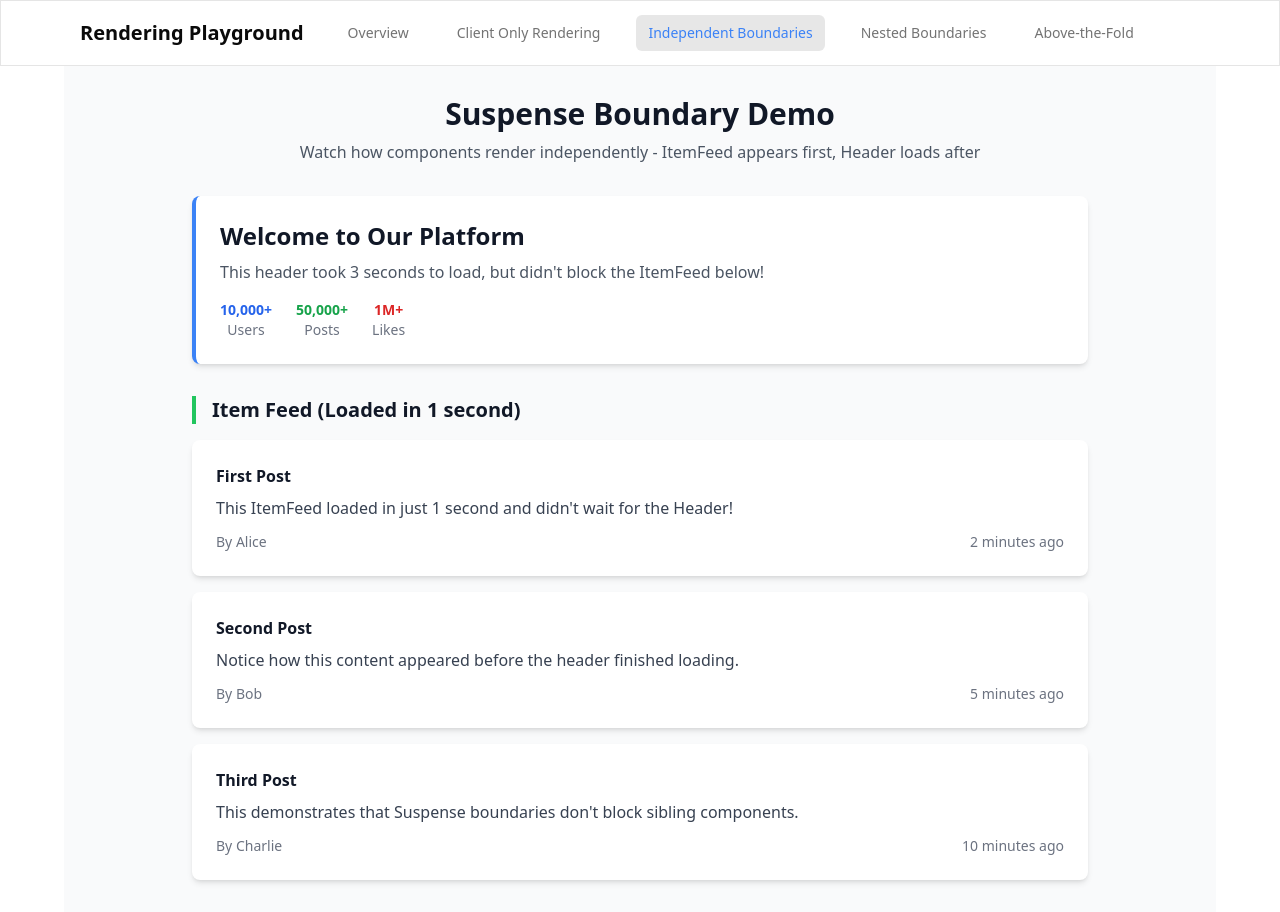
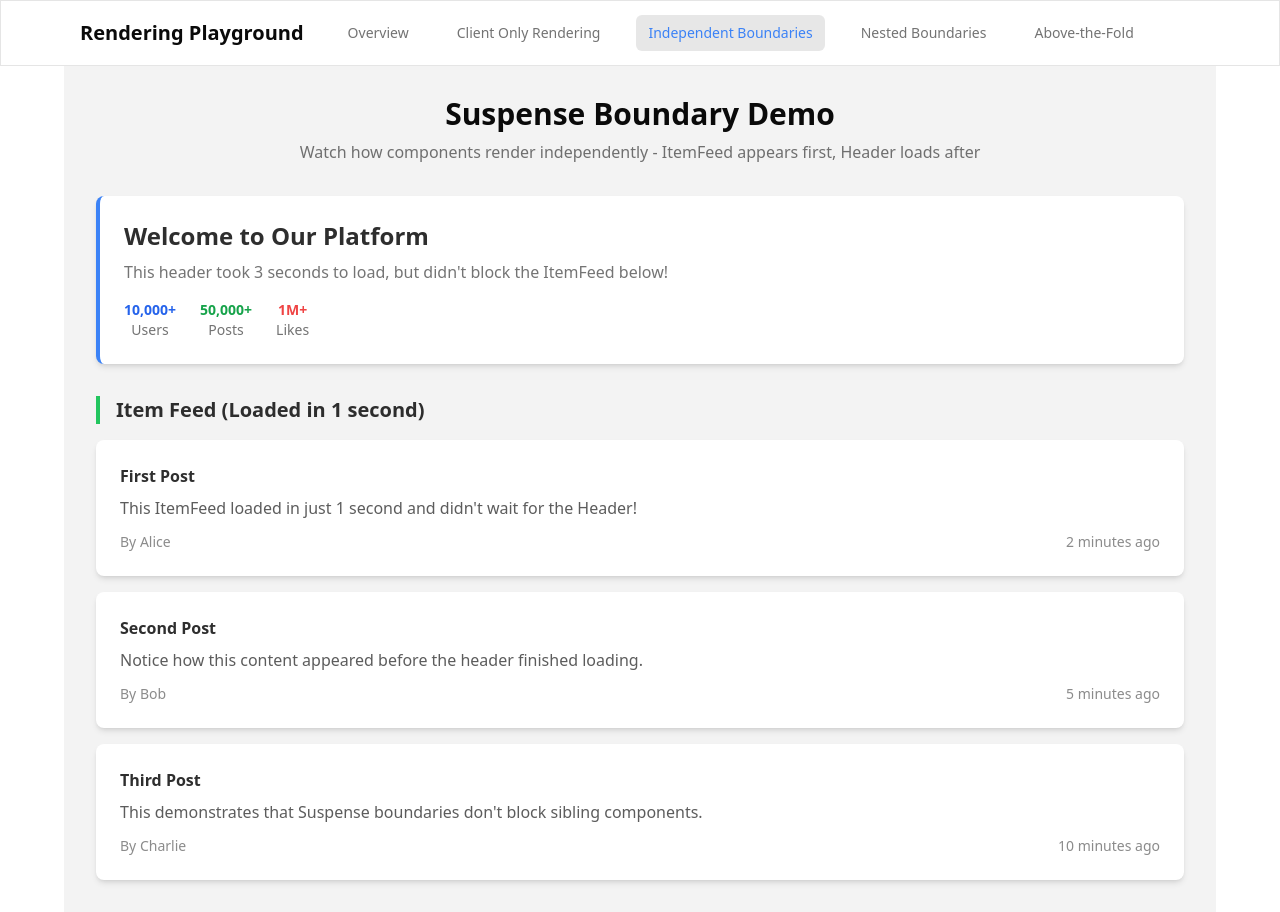
Before and after one commit to BraveHeart-tex/hydration-playground, a Next.js app: page /independent-suspense in a window 1280 px wide. Built offline with nearby package versions, Linux system fonts and the light colour scheme.

Commit message:
refactor: refactor independent suspense page styling

```diff
--- a/app/independent-suspense/page.tsx
+++ b/app/independent-suspense/page.tsx
@@ -6,13 +6,11 @@ import { Suspense } from 'react';
 
 export default function SuspensePage() {
   return (
-    <main className="min-h-screen bg-gray-50 p-8">
-      <div className="max-w-4xl mx-auto space-y-8">
+    <main className="min-h-screen bg-primary/5 p-8">
+      <div className="max-w-6xl mx-auto space-y-8">
         <div className="text-center mb-8">
-          <h1 className="text-3xl font-bold text-gray-900 mb-2">
-            Suspense Boundary Demo
-          </h1>
-          <p className="text-gray-600">
+          <h1 className="text-3xl font-bold mb-2">Suspense Boundary Demo</h1>
+          <p className="text-primary/60">
             Watch how components render independently - ItemFeed appears first,
             Header loads after
           </p>
--- a/components/Header.tsx
+++ b/components/Header.tsx
@@ -2,13 +2,13 @@
 async function getHeaderData() {
   await new Promise((resolve) => setTimeout(resolve, 3000));
   return {
-    title: "Welcome to Our Platform",
+    title: 'Welcome to Our Platform',
     subtitle:
       "This header took 3 seconds to load, but didn't block the ItemFeed below!",
     stats: {
-      users: "10,000+",
-      posts: "50,000+",
-      likes: "1M+",
+      users: '10,000+',
+      posts: '50,000+',
+      likes: '1M+',
     },
   };
 }
@@ -17,22 +17,22 @@ export default async function Header() {
   const data = await getHeaderData();
 
   return (
-    <header className="bg-white rounded-lg shadow-md p-6 border-l-4 border-blue-500">
-      <h2 className="text-2xl font-bold text-gray-900 mb-2">{data.title}</h2>
-      <p className="text-gray-600 mb-4">{data.subtitle}</p>
+    <header className="bg-background rounded-lg shadow-md p-6 border-l-4 border-blue-500">
+      <h2 className="text-2xl font-bold text-primary/90 mb-2">{data.title}</h2>
+      <p className="text-primary/60 mb-4">{data.subtitle}</p>
 
       <div className="flex gap-6 text-sm">
         <div className="text-center">
           <div className="font-bold text-blue-600">{data.stats.users}</div>
-          <div className="text-gray-500">Users</div>
+          <div className="text-muted-foreground">Users</div>
         </div>
         <div className="text-center">
           <div className="font-bold text-green-600">{data.stats.posts}</div>
-          <div className="text-gray-500">Posts</div>
+          <div className="text-muted-foreground">Posts</div>
         </div>
         <div className="text-center">
-          <div className="font-bold text-red-600">{data.stats.likes}</div>
-          <div className="text-gray-500">Likes</div>
+          <div className="font-bold text-destructive">{data.stats.likes}</div>
+          <div className="text-muted-foreground">Likes</div>
         </div>
       </div>
     </header>
--- a/components/ItemFeed.tsx
+++ b/components/ItemFeed.tsx
@@ -4,27 +4,27 @@ async function getFeedData() {
   return [
     {
       id: 1,
-      title: "First Post",
+      title: 'First Post',
       content:
         "This ItemFeed loaded in just 1 second and didn't wait for the Header!",
-      author: "Alice",
-      timestamp: "2 minutes ago",
+      author: 'Alice',
+      timestamp: '2 minutes ago',
     },
     {
       id: 2,
-      title: "Second Post",
+      title: 'Second Post',
       content:
-        "Notice how this content appeared before the header finished loading.",
-      author: "Bob",
-      timestamp: "5 minutes ago",
+        'Notice how this content appeared before the header finished loading.',
+      author: 'Bob',
+      timestamp: '5 minutes ago',
     },
     {
       id: 3,
-      title: "Third Post",
+      title: 'Third Post',
       content:
         "This demonstrates that Suspense boundaries don't block sibling components.",
-      author: "Charlie",
-      timestamp: "10 minutes ago",
+      author: 'Charlie',
+      timestamp: '10 minutes ago',
     },
   ];
 }
@@ -34,7 +34,7 @@ export default async function ItemFeed() {
 
   return (
     <section className="space-y-4">
-      <h3 className="text-xl font-semibold text-gray-900 border-l-4 border-green-500 pl-4">
+      <h3 className="text-xl font-semibold text-primary/90 border-l-4 border-green-500 pl-4">
         Item Feed (Loaded in 1 second)
       </h3>
 
@@ -42,11 +42,11 @@ export default async function ItemFeed() {
         {items.map((item) => (
           <article
             key={item.id}
-            className="bg-white rounded-lg shadow-md p-6 hover:shadow-lg transition-shadow"
+            className="bg-background rounded-lg shadow-md p-6 hover:shadow-lg transition-shadow"
           >
-            <h4 className="font-semibold text-gray-900 mb-2">{item.title}</h4>
-            <p className="text-gray-700 mb-3">{item.content}</p>
-            <div className="flex justify-between items-center text-sm text-gray-500">
+            <h4 className="font-semibold text-primary/90 mb-2">{item.title}</h4>
+            <p className="text-primary/70 mb-3">{item.content}</p>
+            <div className="flex justify-between items-center text-sm text-primary/50">
               <span>By {item.author}</span>
               <span>{item.timestamp}</span>
             </div>
```
